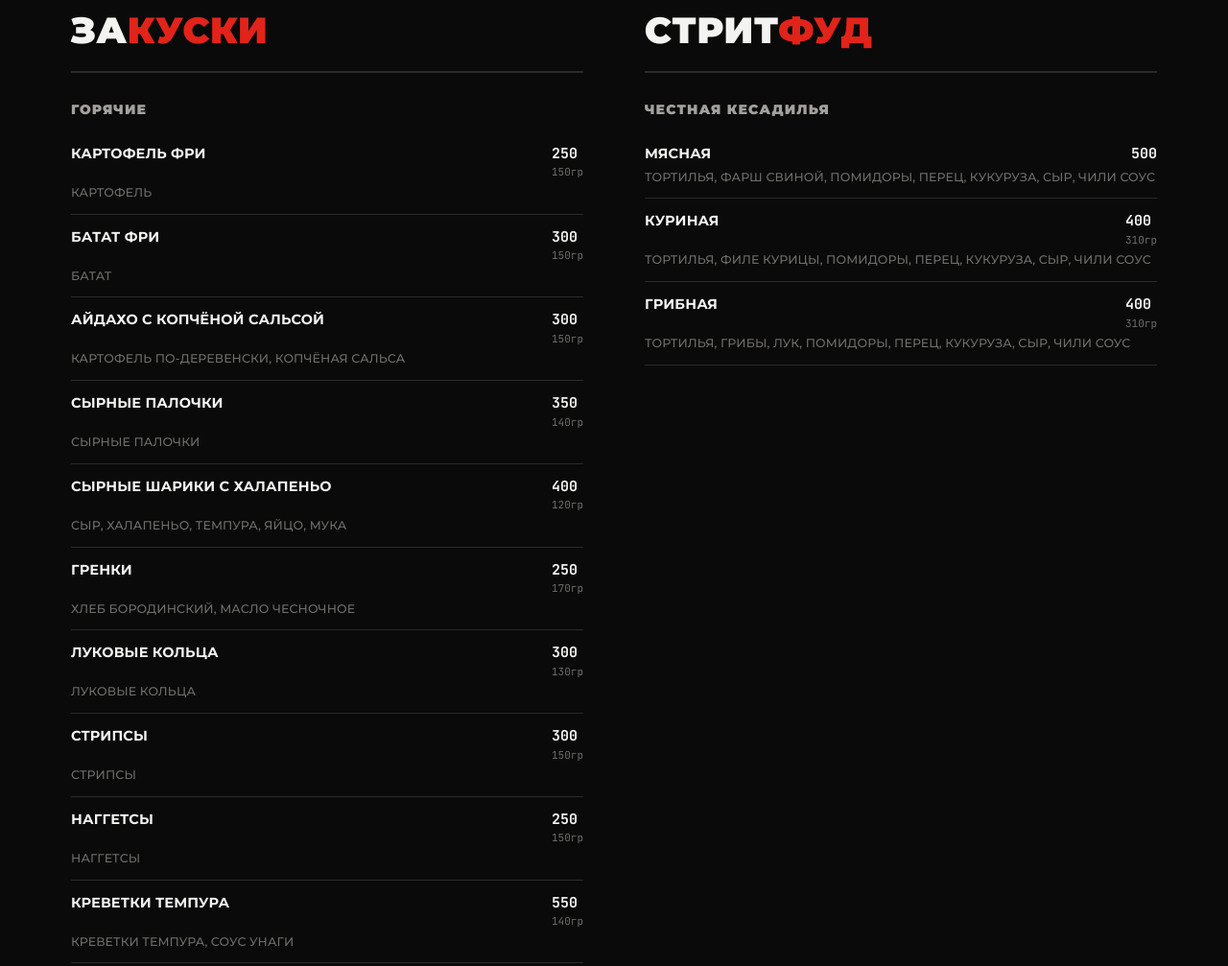
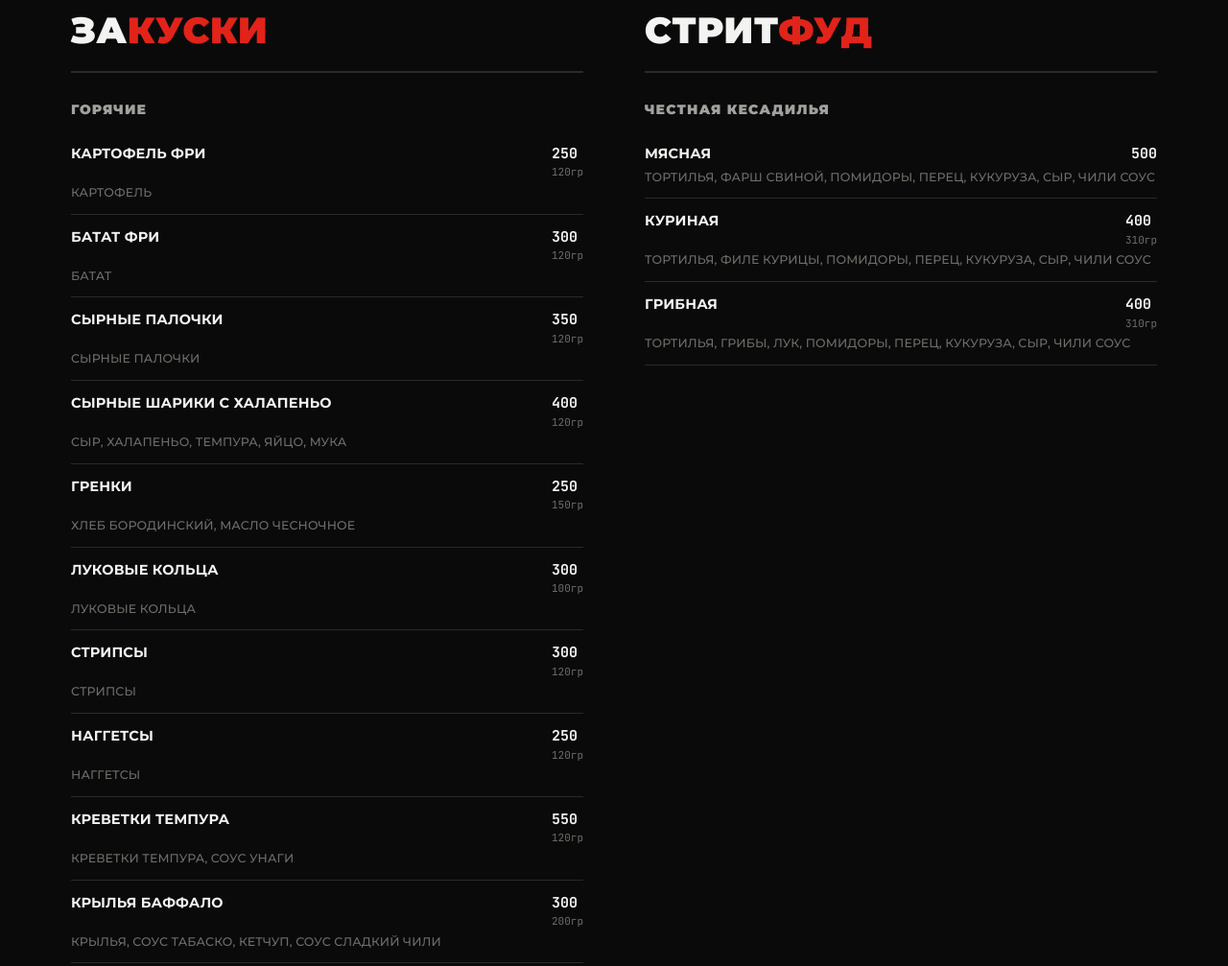
Before and after one commit to dakaragodina/demo, a plain HTML site: page index.html in a window 1280 px wide. Shown: the part 987-1994 px from the top of the page at 96% size. Drawn offline with Linux system fonts and the light colour scheme.

Commit message:
Update gram weights for Горячие items, remove Айдахо dish and Копчёная сальса sauce
Co-Authored-By: Claude Sonnet 5 <noreply@anthropic.com>
Claude-Session: https://claude.ai/code/session_014yo253fgv7renXU22nyTBb

```diff
--- a/index.html
+++ b/index.html
@@ -103,28 +103,21 @@
           <li class="menu-item">
             <div class="menu-item-head">
               <span class="menu-item-name">Картофель фри</span>
-              <span class="menu-item-price">250 <em>150гр</em></span>
+              <span class="menu-item-price">250 <em>120гр</em></span>
             </div>
             <p class="menu-item-desc">Картофель</p>
           </li>
           <li class="menu-item">
             <div class="menu-item-head">
               <span class="menu-item-name">Батат фри</span>
-              <span class="menu-item-price">300 <em>150гр</em></span>
+              <span class="menu-item-price">300 <em>120гр</em></span>
             </div>
             <p class="menu-item-desc">Батат</p>
           </li>
           <li class="menu-item">
             <div class="menu-item-head">
-              <span class="menu-item-name">Айдахо с копчёной сальсой</span>
-              <span class="menu-item-price">300 <em>150гр</em></span>
-            </div>
-            <p class="menu-item-desc">Картофель по-деревенски, копчёная сальса</p>
-          </li>
-          <li class="menu-item">
-            <div class="menu-item-head">
               <span class="menu-item-name">Сырные палочки</span>
-              <span class="menu-item-price">350 <em>140гр</em></span>
+              <span class="menu-item-price">350 <em>120гр</em></span>
             </div>
             <p class="menu-item-desc">Сырные палочки</p>
           </li>
@@ -138,42 +131,42 @@
           <li class="menu-item">
             <div class="menu-item-head">
               <span class="menu-item-name">Гренки</span>
-              <span class="menu-item-price">250 <em>170гр</em></span>
+              <span class="menu-item-price">250 <em>150гр</em></span>
             </div>
             <p class="menu-item-desc">Хлеб бородинский, масло чесночное</p>
           </li>
           <li class="menu-item">
             <div class="menu-item-head">
               <span class="menu-item-name">Луковые кольца</span>
-              <span class="menu-item-price">300 <em>130гр</em></span>
+              <span class="menu-item-price">300 <em>100гр</em></span>
             </div>
             <p class="menu-item-desc">Луковые кольца</p>
           </li>
           <li class="menu-item">
             <div class="menu-item-head">
               <span class="menu-item-name">Стрипсы</span>
-              <span class="menu-item-price">300 <em>150гр</em></span>
+              <span class="menu-item-price">300 <em>120гр</em></span>
             </div>
             <p class="menu-item-desc">Стрипсы</p>
           </li>
           <li class="menu-item">
             <div class="menu-item-head">
               <span class="menu-item-name">Наггетсы</span>
-              <span class="menu-item-price">250 <em>150гр</em></span>
+              <span class="menu-item-price">250 <em>120гр</em></span>
             </div>
             <p class="menu-item-desc">Наггетсы</p>
           </li>
           <li class="menu-item">
             <div class="menu-item-head">
               <span class="menu-item-name">Креветки темпура</span>
-              <span class="menu-item-price">550 <em>140гр</em></span>
+              <span class="menu-item-price">550 <em>120гр</em></span>
             </div>
             <p class="menu-item-desc">Креветки темпура, соус унаги</p>
           </li>
           <li class="menu-item">
             <div class="menu-item-head">
               <span class="menu-item-name">Крылья баффало</span>
-              <span class="menu-item-price">300</span>
+              <span class="menu-item-price">300 <em>200гр</em></span>
             </div>
             <p class="menu-item-desc">Крылья, соус табаско, кетчуп, соус сладкий чили</p>
           </li>
@@ -227,12 +220,6 @@
             <div class="menu-item-head">
               <span class="menu-item-name">Ранч</span>
               <span class="menu-item-price">40</span>
-            </div>
-          </li>
-          <li class="menu-item">
-            <div class="menu-item-head">
-              <span class="menu-item-name">Копчёная сальса</span>
-              <span class="menu-item-price">100</span>
             </div>
           </li>
         </ul>
@@ -298,7 +285,7 @@
               <span class="menu-item-name">Сет «Пикантный»</span>
               <span class="menu-item-price">800</span>
             </div>
-            <p class="menu-item-desc">Крылья баффало, сырные шарики с халапеньо, гренки, айдахо с копчёной сальсой</p>
+            <p class="menu-item-desc">Крылья баффало, сырные шарики с халапеньо, гренки</p>
           </li>
       </ul>
     </div>
```
